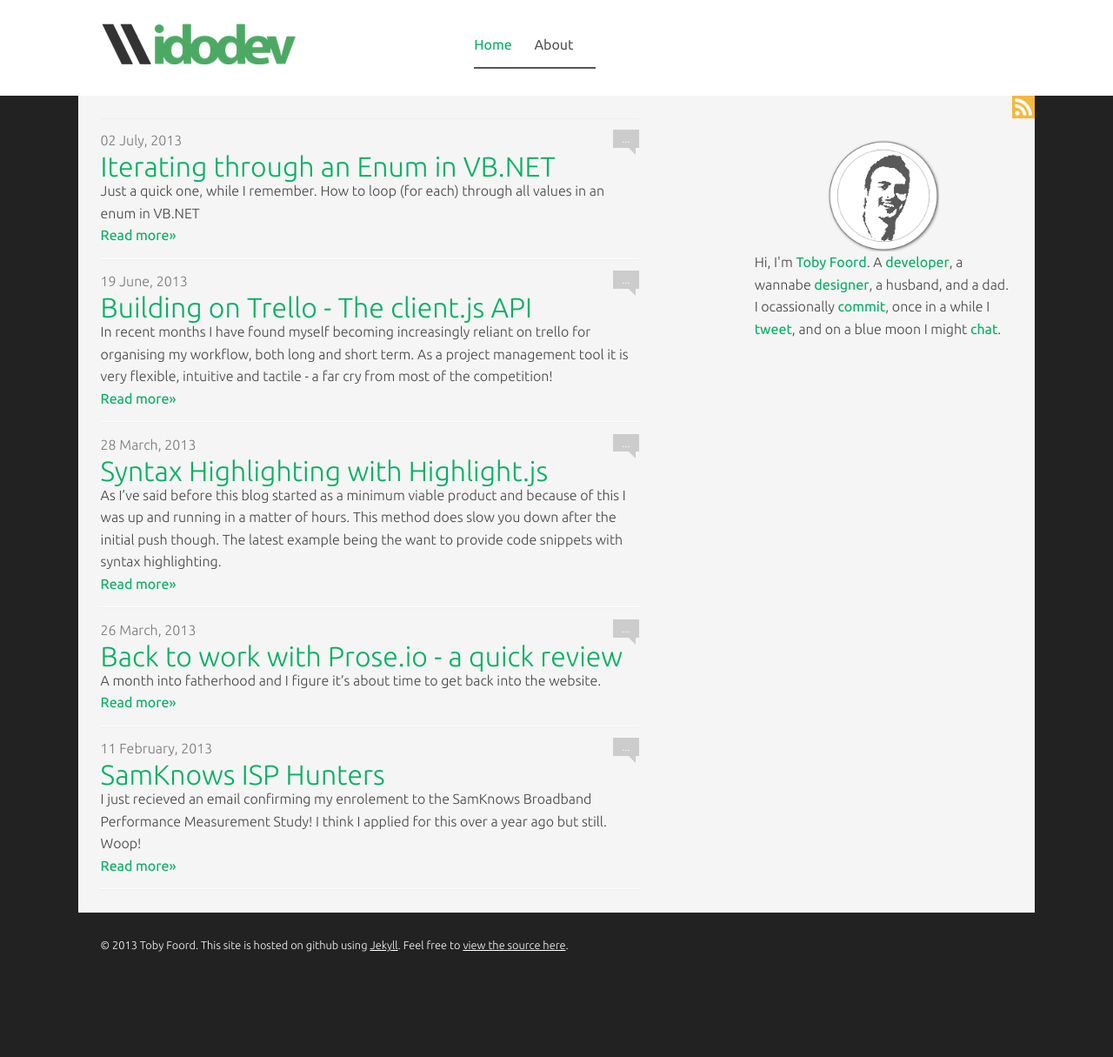
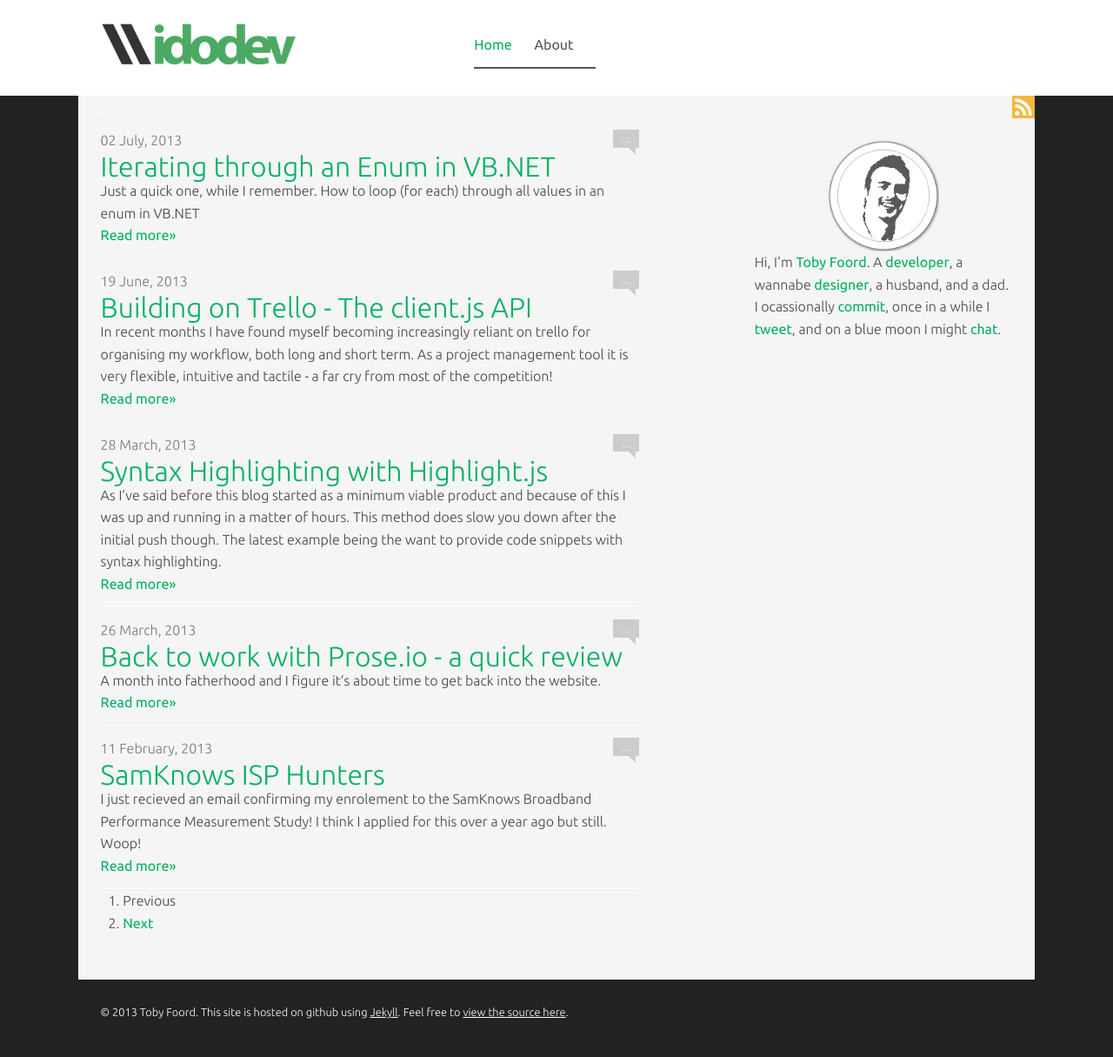
Before and after one commit to idodev/idodev.github.com, a Jekyll site: the page built from index.html, in a window 1280 px wide. Shown: the whole page at 87% size. Built offline with Jekyll 4.4.1, drawn with Linux system fonts in a browser that asks for light colours; nearby versions of some CDN libraries; Markdown is read by kramdown in place of the engine named in the settings; the list of posts is cut into pages by our own code; comment, search, counter and statistics services are not loaded; before the commit the page ends 1138 px from its top, so only the background shows below that.

Commit message:
Add pagination links

```diff
--- a/index.html
+++ b/index.html
@@ -20,6 +20,26 @@ page-class: page-home
         {% endfor %}
     </ul>
 </section>
+<ol class="pagination-links">
+    <li>
+        {% if paginator.previous_page %}
+            {% if paginator.previous_page == 1 %}
+                <a href="/">Previous</a>
+            {% else %}
+                <a href="/page{{paginator.previous_page}}">Previous</a>
+            {% endif %}
+        {% else %}
+            Previous
+        {% endif %}
+    </li>
+    <li>
+        {% if paginator.next_page %}
+            <a href="/page{{paginator.next_page}}">Next</a>
+        {% else %}
+            Next
+        {% endif %}
+    </li>
+</ol>
 <script type="text/javascript">
 /* * * CONFIGURATION VARIABLES: EDIT BEFORE PASTING INTO YOUR WEBPAGE * * */
 var disqus_shortname = 'idodev'; // required: replace example with your forum shortname
```
